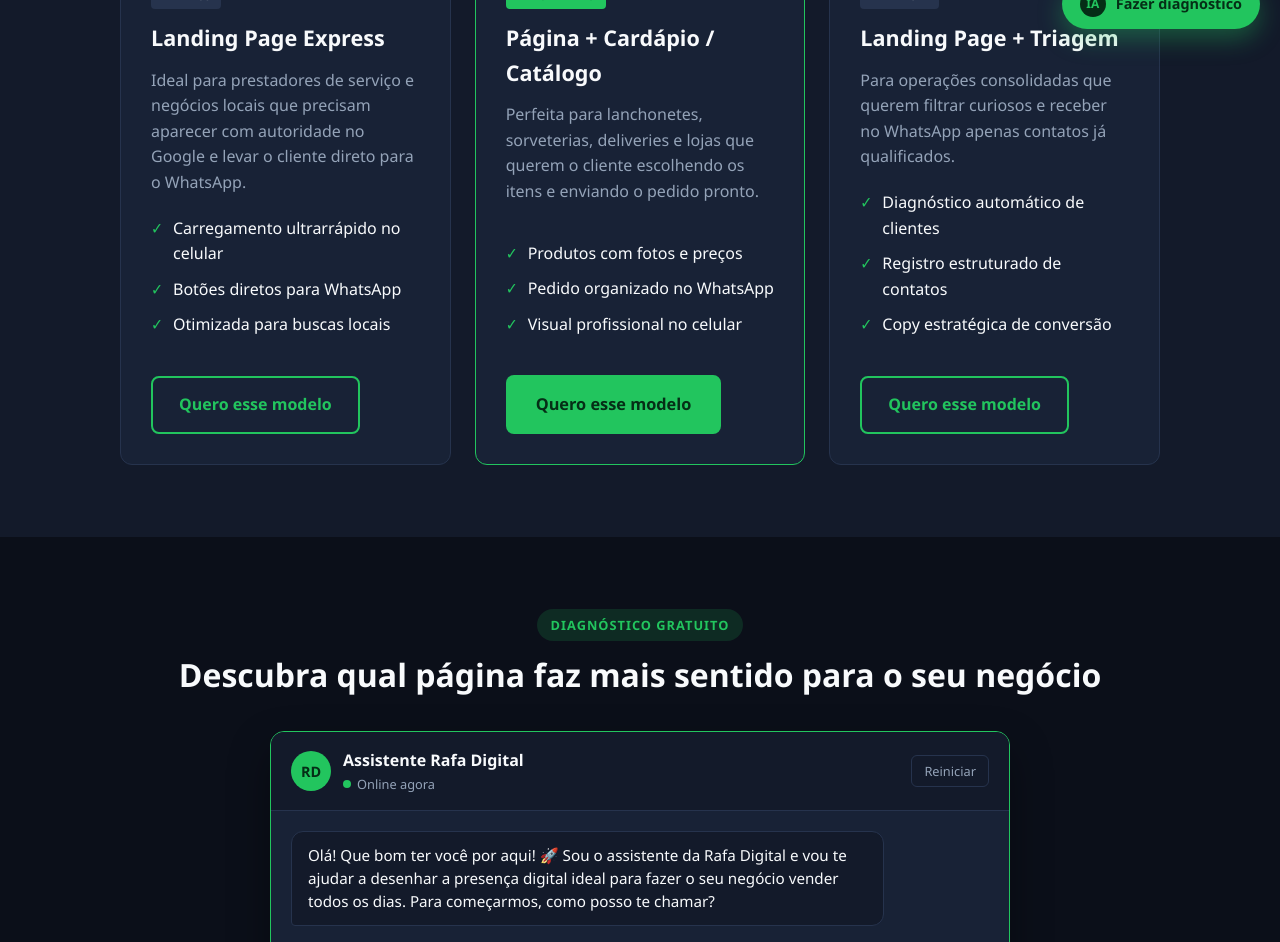
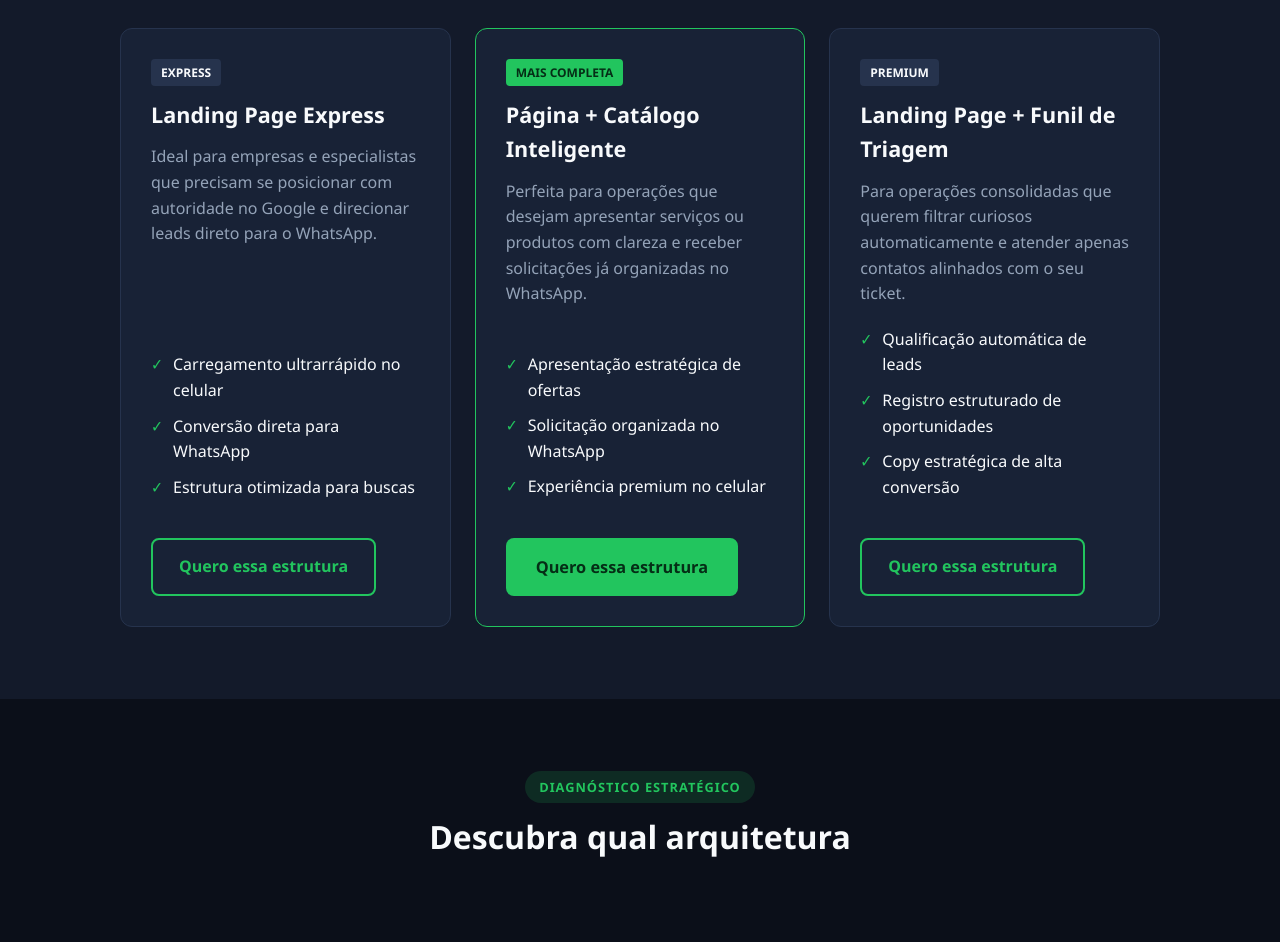
Before and after one commit to rafaassessoriadigital/rafaassessoriadigital, a plain HTML site: page index.html in a window 1280 px wide. Shown: the part 751-1693 px from the top of the page. Drawn offline with Linux system fonts and the light colour scheme.

Commit message:
Update index.html
ajustando texto de link

```diff
--- a/index.html
+++ b/index.html
@@ -3,8 +3,8 @@
 <head>
   <meta charset="UTF-8">
   <meta name="viewport" content="width=device-width, initial-scale=1.0">
-  <title>Rafa Digital | Páginas que Vendem para Comércios Locais</title>
-  <meta name="description" content="Crio páginas rápidas, profissionais e prontas para transformar visitas do Google e Instagram em clientes no seu WhatsApp.">
+  <title>Rafa Digital | Arquitetura Digital & Sistemas de Conversão</title>
+  <meta name="description" content="Estruturamos ecossistemas digitais com landing pages de alta performance e triagem inteligente para atrair e qualificar clientes prontos para fechar.">
   <link rel="canonical" href="https://rafaassessoriadigital.github.io/rafaassessoriadigital/">
 
   <!-- Ícone da aba do navegador (Favicon) -->
@@ -15,8 +15,8 @@
   <meta property="og:locale" content="pt_BR">
   <meta property="og:site_name" content="Rafa Digital">
   <meta property="og:url" content="https://rafaassessoriadigital.github.io/rafaassessoriadigital/">
-  <meta property="og:title" content="Rafa Digital | Páginas que Vendem para Comércios Locais">
-  <meta property="og:description" content="Crio páginas rápidas, profissionais e prontas para transformar visitas do Google e Instagram em clientes no seu WhatsApp.">
+  <meta property="og:title" content="Rafa Digital | Arquitetura Digital & Sistemas de Conversão">
+  <meta property="og:description" content="Estruturamos ecossistemas digitais com landing pages de alta performance e triagem inteligente para atrair e qualificar clientes prontos para fechar.">
   <meta property="og:image" content="https://rafaassessoriadigital.github.io/rafaassessoriadigital/logo.png?v=2">
   <meta property="og:image:secure_url" content="https://rafaassessoriadigital.github.io/rafaassessoriadigital/logo.png?v=2">
   <meta property="og:image:type" content="image/png">
@@ -26,8 +26,8 @@
 
   <!-- Twitter / X -->
   <meta name="twitter:card" content="summary_large_image">
-  <meta name="twitter:title" content="Rafa Digital | Páginas que Vendem para Comércios Locais">
-  <meta name="twitter:description" content="Crio páginas rápidas, profissionais e prontas para transformar visitas do Google e Instagram em clientes no seu WhatsApp.">
+  <meta name="twitter:title" content="Rafa Digital | Arquitetura Digital & Sistemas de Conversão">
+  <meta name="twitter:description" content="Estruturamos ecossistemas digitais com landing pages de alta performance e triagem inteligente para atrair e qualificar clientes prontos para fechar.">
   <meta name="twitter:image" content="https://rafaassessoriadigital.github.io/rafaassessoriadigital/logo.png?v=2">
 
   <link rel="stylesheet" href="style.css">
@@ -41,14 +41,14 @@
     "url": "https://rafaassessoriadigital.github.io/rafaassessoriadigital/",
     "logo": "https://rafaassessoriadigital.github.io/rafaassessoriadigital/logo.png",
     "image": "https://rafaassessoriadigital.github.io/rafaassessoriadigital/logo.png",
-    "description": "Criação de landing pages de alta conversão, cardápios digitais e sistemas de atendimento integrado ao WhatsApp para comércios locais.",
+    "description": "Arquitetura digital, landing pages de alta performance e sistemas de triagem inteligente integrados ao WhatsApp para atrair e qualificar clientes.",
     "telephone": "+55-41-98868-5625",
     "areaServed": [
       { "@type": "City", "name": "Pinhais" },
       { "@type": "City", "name": "Curitiba" },
       { "@type": "Country", "name": "Brasil" }
     ],
-    "priceRange": "$$"
+    "priceRange": "\$\$\$"
   }
   </script>
 </head>
@@ -59,7 +59,7 @@
         <img src="logo.png" alt="Rafa Digital" class="logo-img">
       </a>
       <nav class="topo-acoes">
-        <a href="#modelos" class="link-topo">Modelos</a>
+        <a href="#modelos" class="link-topo">Soluções</a>
         <a href="#triagem-ia" class="btn-pequeno" data-origem="topo">Fazer Diagnóstico</a>
       </nav>
     </div>
@@ -68,56 +68,56 @@
   <main>
     <section class="hero">
       <div class="container">
-        <span class="tag">PRESENÇA DIGITAL PARA NEGÓCIOS LOCAIS</span>
-        <h1>Páginas rápidas feitas para transformar visitas em clientes no seu WhatsApp</h1>
+        <span class="tag">ARQUITETURA DIGITAL & CONVERSÃO</span>
+        <h1>Sistemas digitais de alta performance para atrair e qualificar clientes prontos para fechar</h1>
         <p class="subtitulo">
-          Landing pages, cardápios e catálogos digitais pensados para destacar o seu comércio no Google e no Instagram da sua região.
+          Estruturamos landing pages, funis de triagem inteligente e catálogos sob medida para transformar tráfego qualificado em oportunidades reais no seu WhatsApp.
         </p>
         <div class="hero-botoes">
-          <a href="#triagem-ia" class="btn-principal" data-origem="hero_principal">Descobrir meu modelo ideal</a>
-          <a href="#modelos" class="btn-secundario">Ver formatos</a>
+          <a href="#triagem-ia" class="btn-principal" data-origem="hero_principal">Descobrir minha estrutura ideal</a>
+          <a href="#modelos" class="btn-secundario">Conhecer soluções</a>
         </div>
       </div>
     </section>
 
     <section id="modelos" class="secao-escura">
       <div class="container">
-        <h2>Formatos pensados para vender todos os dias</h2>
+        <h2>Estruturas pensadas para gerar demanda qualificada</h2>
         <div class="grid-3">
           <div class="card">
             <span class="badge-sec">EXPRESS</span>
             <h3>Landing Page Express</h3>
-            <p>Ideal para prestadores de serviço e negócios locais que precisam aparecer com autoridade no Google e levar o cliente direto para o WhatsApp.</p>
+            <p>Ideal para empresas e especialistas que precisam se posicionar com autoridade no Google e direcionar leads direto para o WhatsApp.</p>
             <ul>
               <li>Carregamento ultrarrápido no celular</li>
-              <li>Botões diretos para WhatsApp</li>
-              <li>Otimizada para buscas locais</li>
+              <li>Conversão direta para WhatsApp</li>
+              <li>Estrutura otimizada para buscas</li>
             </ul>
-            <a href="#triagem-ia" class="btn-secundario" data-origem="card_express">Quero esse modelo</a>
+            <a href="#triagem-ia" class="btn-secundario" data-origem="card_express">Quero essa estrutura</a>
           </div>
 
           <div class="card destaque">
-            <span class="badge">MAIS PEDIDO</span>
-            <h3>Página + Cardápio / Catálogo</h3>
-            <p>Perfeita para lanchonetes, sorveterias, deliveries e lojas que querem o cliente escolhendo os itens e enviando o pedido pronto.</p>
+            <span class="badge">MAIS COMPLETA</span>
+            <h3>Página + Catálogo Inteligente</h3>
+            <p>Perfeita para operações que desejam apresentar serviços ou produtos com clareza e receber solicitações já organizadas no WhatsApp.</p>
             <ul>
-              <li>Produtos com fotos e preços</li>
-              <li>Pedido organizado no WhatsApp</li>
-              <li>Visual profissional no celular</li>
+              <li>Apresentação estratégica de ofertas</li>
+              <li>Solicitação organizada no WhatsApp</li>
+              <li>Experiência premium no celular</li>
             </ul>
-            <a href="#triagem-ia" class="btn-principal" data-origem="card_catalogo">Quero esse modelo</a>
+            <a href="#triagem-ia" class="btn-principal" data-origem="card_catalogo">Quero essa estrutura</a>
           </div>
 
           <div class="card">
             <span class="badge-sec">PREMIUM</span>
-            <h3>Landing Page + Triagem</h3>
-            <p>Para operações consolidadas que querem filtrar curiosos e receber no WhatsApp apenas contatos já qualificados.</p>
+            <h3>Landing Page + Funil de Triagem</h3>
+            <p>Para operações consolidadas que querem filtrar curiosos automaticamente e atender apenas contatos alinhados com o seu ticket.</p>
             <ul>
-              <li>Diagnóstico automático de clientes</li>
-              <li>Registro estruturado de contatos</li>
-              <li>Copy estratégica de conversão</li>
+              <li>Qualificação automática de leads</li>
+              <li>Registro estruturado de oportunidades</li>
+              <li>Copy estratégica de alta conversão</li>
             </ul>
-            <a href="#triagem-ia" class="btn-secundario" data-origem="card_premium">Quero esse modelo</a>
+            <a href="#triagem-ia" class="btn-secundario" data-origem="card_premium">Quero essa estrutura</a>
           </div>
         </div>
       </div>
@@ -126,47 +126,5 @@
     <section id="triagem-ia" class="secao">
       <div class="container">
         <div class="secao-cabecalho">
-          <span class="tag">DIAGNÓSTICO GRATUITO</span>
-          <h2>Descubra qual página faz mais sentido para o seu negócio</h2>
-        </div>
-
-        <div class="chat-wrapper">
-          <div class="chat-header">
-            <div class="chat-avatar">RD</div>
-            <div>
-              <strong>Assistente Rafa Digital</strong>
-              <div class="chat-status">
-                <span class="status-dot"></span>
-                <span>Online agora</span>
-              </div>
-            </div>
-            <button type="button" id="btn-reset-chat" class="btn-reset-chat">Reiniciar</button>
-          </div>
-
-          <div id="chat-mensagens" class="chat-mensagens"></div>
-          <div id="chat-opcoes" class="chat-opcoes"></div>
-
-          <form id="chat-form" class="chat-input-form">
-            <input type="text" id="chat-input" placeholder="Digite sua resposta..." autocomplete="off">
-            <button type="submit" class="btn-enviar-chat">Enviar</button>
-          </form>
-        </div>
-      </div>
-    </section>
-  </main>
-
-  <footer class="rodape">
-    <div class="container">
-      <p>Rafa Digital • Pinhais, Curitiba e todo o Brasil</p>
-      <p class="copy">© 2026 Rafa Digital. Todos os direitos reservados.</p>
-    </div>
-  </footer>
-
-  <a href="#triagem-ia" class="fab-ia" data-origem="fab_flutuante">
-    <span class="fab-icon">IA</span>
-    <span class="fab-texto">Fazer diagnóstico</span>
-  </a>
-
-  <script src="script.js"></script>
-</body>
-</html>
+          <span class="tag">DIAGNÓSTICO ESTRATÉGICO</span>
+          <h2>Descubra qual arquitetura
```
